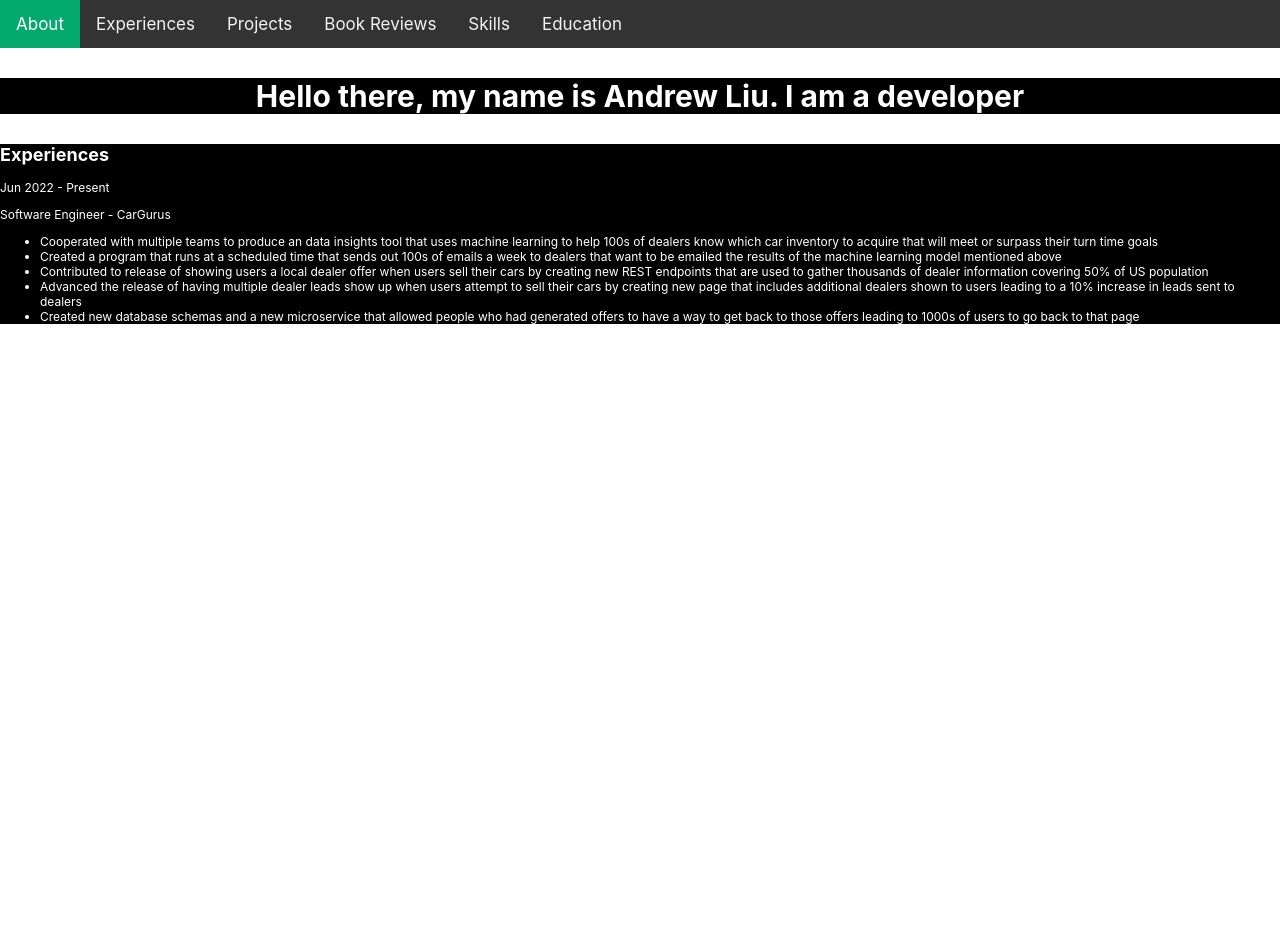
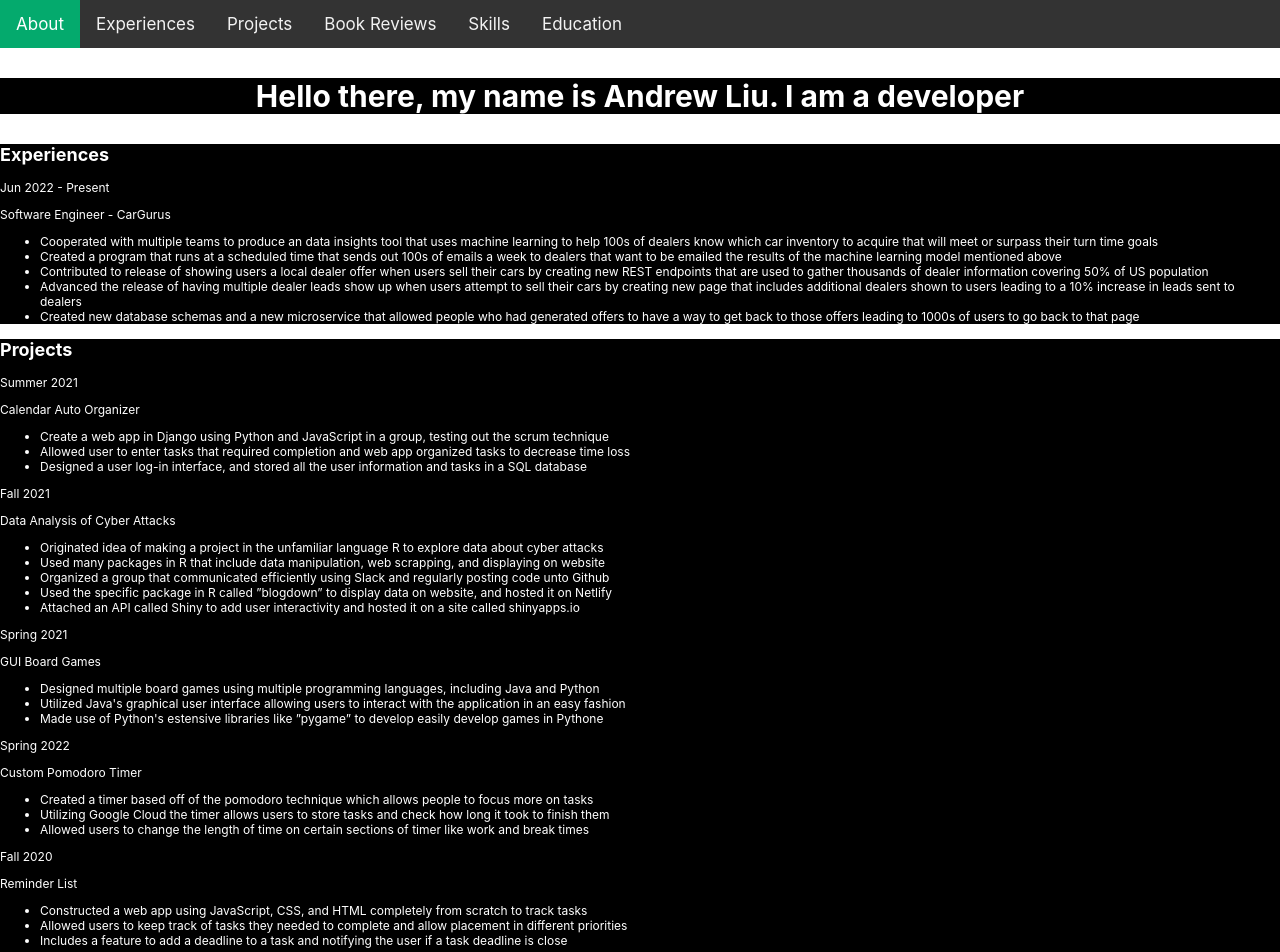
Before and after one commit to AndrewLiu12/portfolio, a React (Create React App) app: page / in a window 1280 px wide. Shown: the top 952 px of the page. Before the commit the page ends 800 px from the top, so only its background shows below. Built offline with nearby package versions, Linux system fonts and the light colour scheme.

Commit message:
add projects

```diff
--- a/src/App.tsx
+++ b/src/App.tsx
@@ -2,6 +2,7 @@ import './App.css';
 import NavBar from './NavBar/NavBar';
 import Intro from './Intro/Intro';
 import Experiences from './Experiences/Experiences';
+import Projects from './Projects/Projects';
 
 function App() {
   return (
@@ -9,6 +10,7 @@ function App() {
       <NavBar />
       <Intro />
       <Experiences />
+      <Projects />
     </div>
   );
 }
--- /dev/null
+++ b/src/Projects/Projects.css
@@ -0,0 +1,5 @@
+#projects {
+    background: black;
+    color: white;
+    font-size: 12px;
+}
--- /dev/null
+++ b/src/Projects/Projects.tsx
@@ -0,0 +1,76 @@
+import './Projects.css'
+
+export default function Projects() {
+    return (
+        <section id="projects">
+            <div className="projects">
+                <p>
+                    <span>
+                        <h1>Projects</h1>
+                        <div className="django">
+                            <p>Summer 2021</p>
+                            <p>Calendar Auto Organizer</p>
+                            <ul>
+                                <li>Create a web app in Django using Python and JavaScript in a group, testing out the scrum technique</li>
+                                <li>Allowed user to enter tasks that required completion and web app organized tasks to decrease time loss</li>
+                                <li>Designed a user log-in interface, and stored all the user information and tasks in a SQL database</li>
+                            </ul>
+                        </div>
+
+                        <div className="ma445">
+                            <p>Fall 2021</p>
+                            <p>Data Analysis of Cyber Attacks</p>
+                            <ul>
+                                <li>Originated idea of making a project in the unfamiliar language R to explore data about cyber attacks</li>
+                                <li>Used many packages in R that include data manipulation, web scrapping, and displaying on website</li>
+                                <li>Organized a group that communicated efficiently using Slack and regularly posting code unto Github</li>
+                                <li>Used the specific package in R called ”blogdown” to display data on website, and hosted it on Netlify</li>
+                                <li>Attached an API called Shiny to add user interactivity and hosted it on a site called shinyapps.io</li>
+                            </ul>
+                        </div>
+
+                        <div className="boardgames">
+                            <p>Spring 2021</p>
+                            <p>GUI Board Games</p>
+                            <ul>
+                                <li>Designed multiple board games using multiple programming languages, including Java and Python</li>
+                                <li>Utilized Java's graphical user interface allowing users to interact with the application in an easy fashion</li>
+                                <li>Made use of Python's estensive libraries like ”pygame” to develop easily develop games in Pythone</li>
+                            </ul>
+                        </div>
+
+                        <div className="pomodoro">
+                            <p>Spring 2022</p>
+                            <p>Custom Pomodoro Timer</p>
+                            <ul>
+                                <li>Created a timer based off of the pomodoro technique which allows people to focus more on tasks</li>
+                                <li>Utilizing Google Cloud the timer allows users to store tasks and check how long it took to finish them</li>
+                                <li>Allowed users to change the length of time on certain sections of timer like work and break times</li>
+                            </ul>
+                        </div>
+
+                        <div className="reminderslist">
+                            <p>Fall 2020</p>
+                            <p>Reminder List</p>
+                            <ul>
+                                <li>Constructed a web app using JavaScript, CSS, and HTML completely from scratch to track tasks</li>
+                                <li>Allowed users to keep track of tasks they needed to complete and allow placement in different priorities</li>
+                                <li>Includes a feature to add a deadline to a task and notifying the user if a task deadline is close</li>
+                            </ul>
+                        </div>
+
+                        <div className="selfimprovement">
+                            <p>Fall 2019</p>
+                            <p>Self Improvement App</p>
+                            <ul>
+                                <li>Developed an app that allows users to track self-set improvement goals and observe other's progress</li>
+                                <li>Produced in Android Studio, and used API calls to store all the user data onto a cloud database</li>
+                                <li>Designed a feature to allow user to geographically locate other users of the app using Google Maps API</li>
+                            </ul>
+                        </div>
+                    </span>
+                </p>
+            </div>
+        </section>
+    )
+}
```
